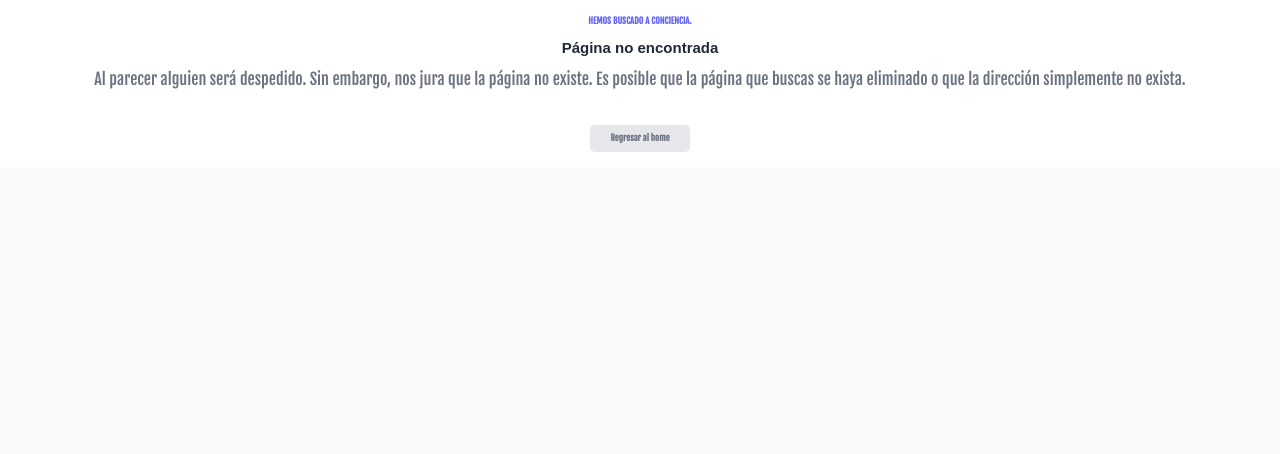
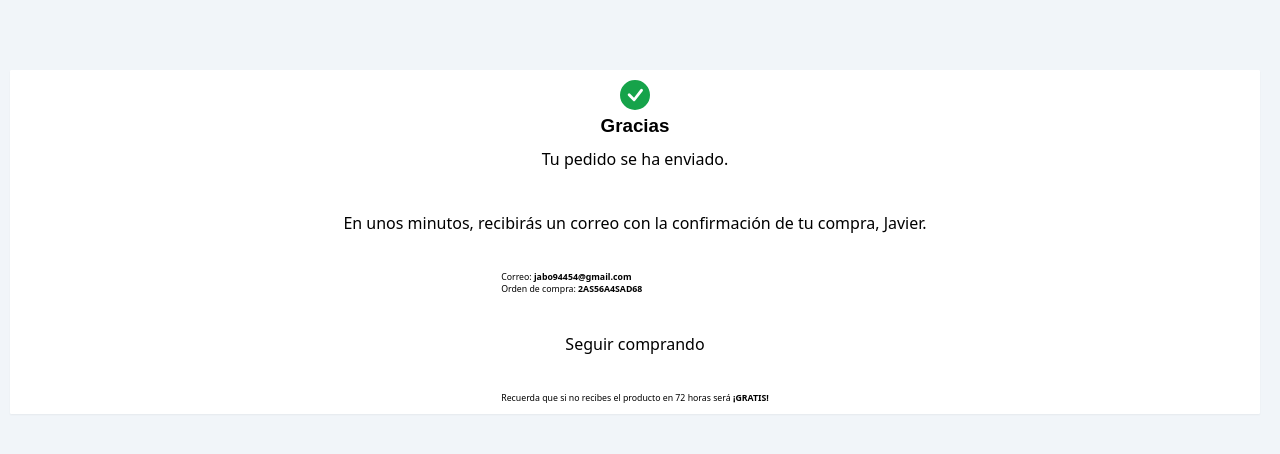
Before and after one commit to Sebas-TM/BodegaYasumiWeb, a React (Vite) app in the folder Bodega-Yasumi/: page /purchasing in a window 1280 px wide. Shown: the top 454 px of the page. Built offline with nearby package versions, Linux system fonts and the light colour scheme.

Commit message:
Landing purchases

```diff
--- a/Bodega-Yasumi/src/App.jsx
+++ b/Bodega-Yasumi/src/App.jsx
@@ -19,6 +19,8 @@ const Login = lazy(() => import('./pages/Login/Login'))
 const Register = lazy(() => import('./pages/Register/Register'))
 const Payment = lazy(() => import('./pages/payment/Payment'))
 const PageNotFound = lazy(() => import('./pages/NotFound/PageNotFound'))
+const PurchasingContainer = lazy(() => import('./pages/purchasing/PurchasingContainer'))
+const Purchases = lazy(() => import('./pages/purchases/Purchases'))
 
 function App() {
   return (
@@ -36,6 +38,8 @@ function App() {
             <Route path='payment' element={<Payment />} />
             <Route path='login' element={<Login />} />
             <Route path='register' element={<Register />} />
+            <Route path='purchasing' element={<PurchasingContainer />} />
+            <Route path='purchases' element={<Purchases />} />
             <Route path='*' element={<PageNotFound />} />
           </Routes>
         </BrowserRouter>
--- a/Bodega-Yasumi/src/pages/payment/Payment.jsx
+++ b/Bodega-Yasumi/src/pages/payment/Payment.jsx
@@ -53,7 +53,7 @@ const Payment = ({
       console.log(error)
     })
 
-    navigator('/')
+    navigator('/purchasing')
   }
 
   return (
@@ -64,9 +64,9 @@ const Payment = ({
       <section className='flex justify-center gap-4 m-4'>
         <section className='p-4 border-2 rounded-xl w-1/3 h-48 shadow-lg font-sans'>
           <h1 className='text-3xl pb-4'>Identificación</h1>
-          <p className='text-xl'><span className='font-bold'>Correo: </span>{user.correo}</p>
-          <p className='text-xl'><span className='font-bold'>Nombre: </span>{user.nombre}</p>
-          <p className='text-xl'><span className='font-bold'>Teléfono: </span>{user.telefono}</p>
+          <p className='text-xl'><span className='font-bold'>Correo: </span>{userClient.correo}</p>
+          <p className='text-xl'><span className='font-bold'>Nombre: </span>{userClient.nombre}</p>
+          <p className='text-xl'><span className='font-bold'>Teléfono: </span>{userClient.telefono}</p>
         </section>
         <section className='flex flex-col gap-12 w-1/3 '>
           <section className='p-4 border-2 rounded-xl shadow-lg font-sans'>
@@ -75,7 +75,7 @@ const Payment = ({
               <section className='flex gap-4'>
                 {/* <button className='text-xl flex items-center' onClick={(e) => setEntrega('entrega')}> */}
                 <input onClick={() => setShipping(true)} className="bg-red-500 p-2 cursor-pointer mr-2" type="radio" id="entrega" name="tipoEntrega" value="entrega" /><label htmlFor="entrega">Envío a domicilio</label>
-                <input onClick={() => setShipping(false)} className="bg-red-500 p-2 cursor-pointer mr-2" type="radio" id="recojo" name="tipoEntrega" value="recojo" checked/><label htmlFor="recojo">Recojo en tienda</label>
+                <input onClick={() => setShipping(false)} className="bg-red-500 p-2 cursor-pointer mr-2" type="radio" id="recojo" name="tipoEntrega" value="recojo" defaultChecked/><label htmlFor="recojo">Recojo en tienda</label>
               </section>
               <div className='pt-4'>
                 <input type="date" name="" id="" />
--- /dev/null
+++ b/Bodega-Yasumi/src/pages/purchases/Purchases.jsx
@@ -0,0 +1,45 @@
+const Purchases = ({
+  purchases = [
+    {
+      monto: 79,
+      items: 3,
+    },
+    {
+      monto: 35,
+      items: 1,
+    },
+    {
+      monto: 62,
+      items: 3,
+    },
+  ]
+}) => {
+  return (
+    <section className='h-screen overflow-hidden'>
+      <section className="flex items-center pl-4 text-white font-sans uppercase font-bold text-3xl h-24 bg-[#f93449]">Mis pedidos</section>
+      <section className='flex'>
+        <section className='w-1/5 h-[95vh] bg-[#e74f5f]'>
+          <ul>
+            <li></li>
+          </ul>
+        </section>
+        <main className='grid grid-rows-5 grid-flow-col gap-4 p-8'>
+          {purchases ? (
+            purchases.map((purchase, i) => {
+              return (
+                <article key={i} className='font-sans w-64 h-44 shadow-xl p-8 rounded-md'>
+                  <h2 className='text-3xl mb-3'>{`Compra ${i + 1 }`}</h2>
+                  <p className='text-[#333] text-2xl'>{`Monto: ${purchase.monto}`}</p>
+                  <p className='text-[#333] text-2xl'>{`${purchase.items} items`}</p>
+                </article>
+              );
+            })) : (
+              <p>Sin compras registradas</p>
+            )
+          }
+        </main>
+      </section>
+    </section>
+  )
+}
+export default Purchases
--- /dev/null
+++ b/Bodega-Yasumi/src/pages/purchasing/Purchasing.jsx
@@ -0,0 +1,59 @@
+import { useEffect, useState } from 'react';
+import { BsFillCheckCircleFill as IconCheck } from "react-icons/bs";
+import { Link } from "react-router-dom";
+
+const Purchasing = ({ checkout }) => {
+  const { fullName, email } = checkout;
+  const [ isLoading, setLoading ] = useState(false);
+  const name = fullName ? fullName.trim().split(" ")[0] : 'Javier';
+
+  useEffect(() => {
+    setTimeout(()=> {
+      setLoading(true)
+    }, 2500)
+  }, [isLoading])
+
+
+  return (
+    <div className='w-full h-full bg-slate-100 py-28 px-4'>
+      {setLoading ? (
+        <>
+          <div className='bg-white rounded-sm p-4 shadow-sm flex flex-col items-center text-title font-sans'>
+            <IconCheck className='h-12 w-12 fill-green-600' />
+            <h2 className='text-3xl py-2 font-bold text-title'>Gracias</h2>
+            <p>Tu pedido se ha enviado.</p>
+            <br />
+            <p>{`En unos minutos, recibirás un correo con la confirmación de tu compra, ${name}.`}</p>
+            <br />
+            <div>
+              <p className='font-light text-sm'>
+                Correo: <span className='font-bold'>{email ? email : 'jabo94454@gmail.com'}</span>
+              </p>
+              <p className='font-light text-sm'>
+                Orden de compra: <span className='font-bold'>2AS56A4SAD68</span>
+              </p>
+              <br />
+              <div className='flex justify-center'>
+                <Link to='/' className='btn btn-outline'>
+                  Seguir comprando
+                </Link>
+              </div>
+              <br />
+              <p className='text-center text-sm'>
+                Recuerda que si no recibes el producto en 72 horas será
+                <span className='font-bold'> ¡GRATIS!</span>
+              </p>
+            </div>
+          </div>
+        </>
+      ) : (
+        <>
+          <div className='bg-white rounded-sm p-4 shadow-sm flex flex-col items-center text-title'>
+            <button className='btn loading'></button>
+          </div>
+        </>
+      )}
+    </div>
+  );
+};
+export default Purchasing;
--- /dev/null
+++ b/Bodega-Yasumi/src/pages/purchasing/PurchasingContainer.jsx
@@ -0,0 +1,15 @@
+import { useContext, useEffect, useState } from "react";
+import Purchasing from "./Purchasing";
+import { CartContext } from '../../context/CartContext';
+
+const PurchasingContainer = () => {
+  const cartContext = useContext(CartContext);
+  const { checkout } = cartContext;
+
+  useEffect(() => {
+
+  }, []);
+
+  return <Purchasing checkout={checkout} />;
+};
+export default PurchasingContainer;
```
